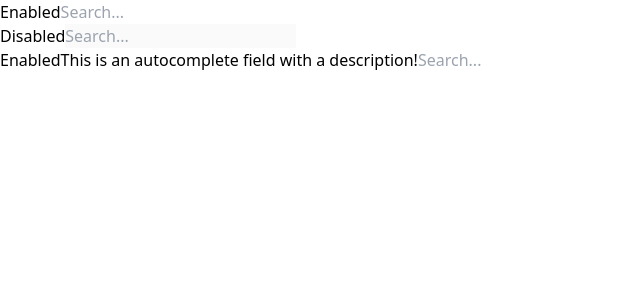
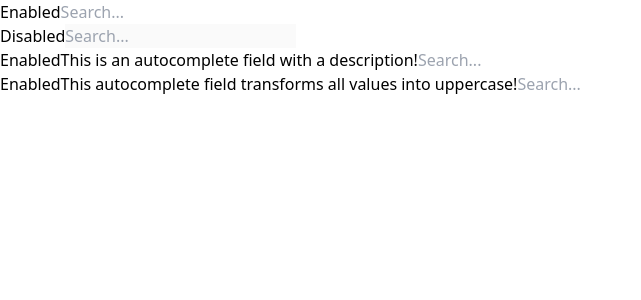
Before and after one commit to lesterong/beep-test, a React (Vite) app: page / in a window 1280 px wide. Shown: the top 300 px of the page, without its empty margins (0-641 px from the left). Built offline with nearby package versions, Linux system fonts and the light colour scheme.

Commit message:
Add transform display

```diff
--- a/src/App.jsx
+++ b/src/App.jsx
@@ -1,12 +1,15 @@
 import Autocomplete from "./components/Autocomplete.jsx";
 
 function App() {
-  const defaultData = ['Apple', 'Orange', 'Grape', 'Pear', 'Blueberry', 'Pineapple']
+  const dataArray = ['Apple', 'Orange', 'Grape', 'Pear', 'Blueberry', 'Pineapple']
   return (
     <main className="grid sm:grid-cols-2 max-w-3xl mx-auto gap-4 p-6 items-start justify-center h-dvh">
-      <Autocomplete dataSource={defaultData} label="Enabled"></Autocomplete>
+      <Autocomplete dataSource={dataArray} label="Enabled"></Autocomplete>
       <Autocomplete disabled label="Disabled"></Autocomplete>
-      <Autocomplete dataSource={defaultData} label="Enabled" description="This is an autocomplete field with a description!"></Autocomplete>
+      <Autocomplete dataSource={dataArray} label="Enabled"
+                    description="This is an autocomplete field with a description!"></Autocomplete>
+      <Autocomplete dataSource={dataArray} transformDisplay={(str) => str.toUpperCase()} label="Enabled"
+                    description="This autocomplete field transforms all values into uppercase!"></Autocomplete>
     </main>
   )
 }
--- a/src/components/Autocomplete.jsx
+++ b/src/components/Autocomplete.jsx
@@ -1,9 +1,19 @@
-import {useRef, useState} from "react";
+/**
+ * Autocomplete Component
+ *
+ * @param {Array} dataSource The options to display, filling this up will create a synchronous autocomplete component.
+ * @param {string} label A label to display for the component.
+ * @param {string} description A description to display below the label.
+ * @param {function} transformDisplay Change how the value is displayed.
+ * @param {boolean} disabled To specify if the field is enabled.
+ */
+
+import {useState} from "react";
 import {usePopper} from 'react-popper';
 import {clsx} from 'clsx';
 
 // eslint-disable-next-line react/prop-types
-const Autocomplete = ({dataSource = [], label, description, disabled = false}) => {
+const Autocomplete = ({dataSource = [], label, description, transformDisplay = (str) => str, disabled = false}) => {
   const [query, setQuery] = useState('')
   const [selectedIndex, setSelectedIndex] = useState(0)
   const [referenceElement, setReferenceElement] = useState(null);
@@ -26,7 +36,7 @@ const Autocomplete = ({dataSource = [], label, description, disabled = false}) =
   }
 
   const handleSelect = (d) => {
-    setQuery(d);
+    setQuery(transformDisplay(d));
     setIsShown(false);
   }
 
@@ -113,7 +123,7 @@ const Autocomplete = ({dataSource = [], label, description, disabled = false}) =
                   handleSelect(d)
                 }}
               >
-                {d}
+                {transformDisplay(d)}
               </button>
             )
           })}
```
